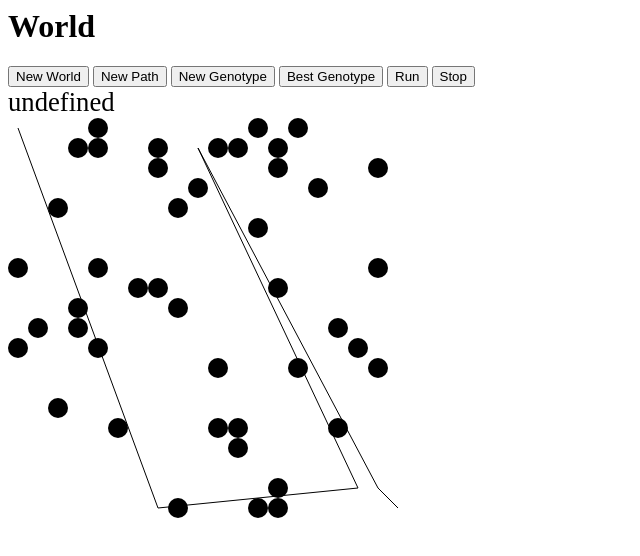
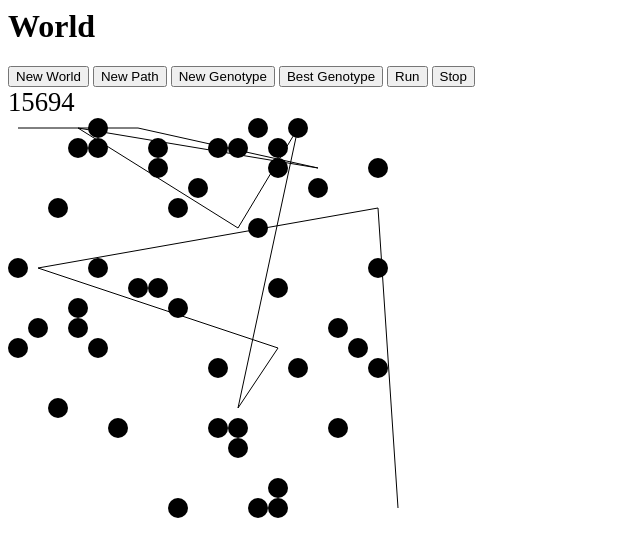
Before and after one commit to ajlopez/SimpleGA, a website: page samples/path/path.html in a window 1280 px wide. Both pictures are taken after a click on the button "Run". Shown: the whole page, without its empty margins (0-640 px from the left). Drawn offline with Linux system fonts and the light colour scheme.

Commit message:
Improved path with genetic algorithm

```diff
--- a/samples/path/path.html
+++ b/samples/path/path.html
@@ -133,8 +133,17 @@ function newgenotype() {
 
 function runGeneration() {
     var newgenotypes = engine.nextPopulation();
-    bestgenotype = simplega.getBestGenotype(newgenotypes, { minimize: true });
-    showbestgenotype();
+    best = simplega.getBestGenotype(newgenotypes, { minimize: true });
+    drawWorld(world);
+    drawPath(best.path());
+    var value = best.evaluate();
+    document.getElementById("genvalue").innerHTML = value;
+
+    if (!bestgenotype || bestvalue > value) {
+        bestgenotype = best;
+        bestvalue = value;
+    }
+
     if (running)
         setTimeout(runGeneration, 10);
 }
@@ -142,12 +151,12 @@ function runGeneration() {
 function runga() {
     var genotypes = [];
 
-    for (var k = 0; k < 100; k++)
+    for (var k = 0; k < 1000; k++)
         genotypes.push(Path.createGenotype(world, { x: 0, y: 0 }, { x: width - 1, y: height - 1 }));
 
     var mutators = [];
 
-    for (var k = 0; k < 10; k++)
+    for (var k = 0; k < 4; k++)
         mutators.push(Path.createMutator());
 
     engine = new simplega.Engine({ minimize: true });
--- a/samples/path/path.js
+++ b/samples/path/path.js
@@ -56,6 +56,8 @@ var Path = (function () {
         function removePoint(path) {
             var newpath = path.slice();
             var position = Math.floor(Math.random() * (path.length - 2)) + 1;
+            if (position == path.length - 1)
+                return newpath;
             newpath.splice(position, 1);
             return newpath;
         }
```
